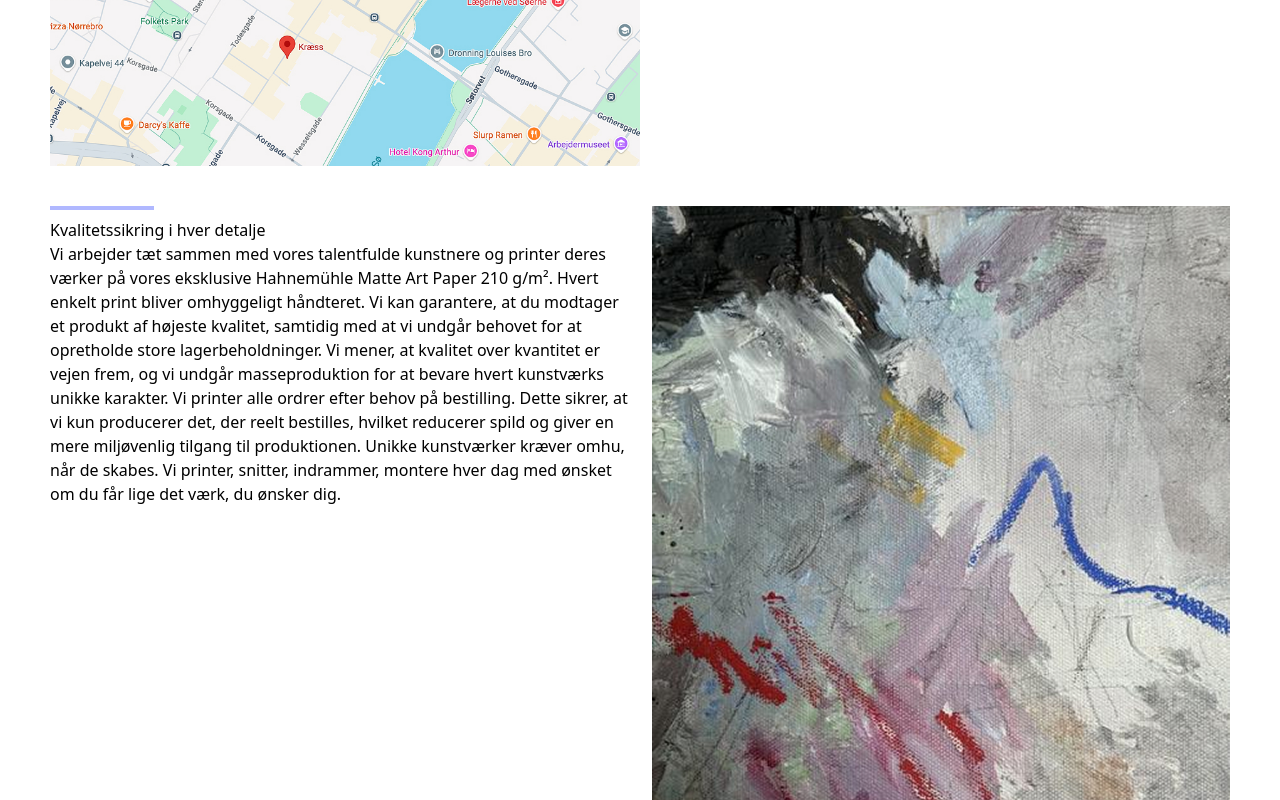
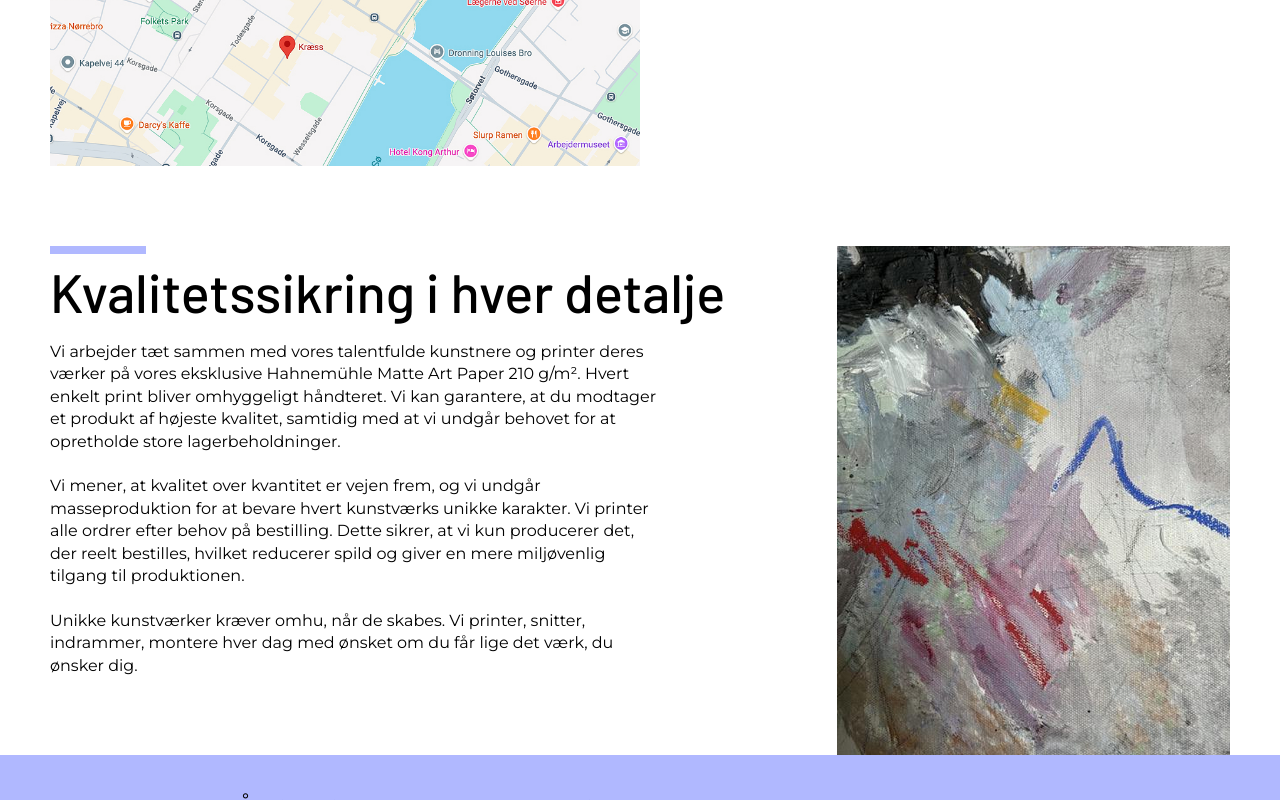
Before and after one commit to Aljo0004/4_sem_eksamen, a Next.js app: page /about in a window 1280 px wide. Shown: the part 2000-2800 px from the top of the page. Built offline with nearby package versions, Linux system fonts and the light colour scheme.

Commit message:
Refactor Kvalitet and LearnMoreSection components for improved layout and readability

```diff
--- a/src/app/components/Kvalitet.jsx
+++ b/src/app/components/Kvalitet.jsx
@@ -1,17 +1,23 @@
 const Kvalitet = () => {
   return (
-    <div className="flex flex-col md:flex-row gap-6 items-stretch mb-10">
-      <div className="w-full md:w-1/2 order-2 md:order-1">
-        <div className="bg-(--primary-blue) h-1 w-26 mb-2"></div>
-        <h3>Kvalitetssikring i hver detalje</h3>
-        <h5>
-          Vi arbejder tæt sammen med vores talentfulde kunstnere og printer deres værker på vores eksklusive Hahnemühle Matte Art Paper 210 g/m². Hvert enkelt print bliver omhyggeligt håndteret. Vi kan garantere, at du modtager et produkt af højeste kvalitet, samtidig med at vi undgår behovet for at opretholde store lagerbeholdninger. Vi mener, at kvalitet over kvantitet er vejen frem, og vi undgår masseproduktion for at bevare hvert kunstværks unikke karakter. Vi printer alle ordrer efter behov på bestilling. Dette sikrer, at vi kun producerer det, der reelt bestilles, hvilket reducerer spild og giver en mere miljøvenlig tilgang til produktionen. Unikke kunstværker kræver omhu, når de skabes. Vi printer, snitter, indrammer, montere hver dag med ønsket om du får lige det værk, du ønsker
-          dig.
-        </h5>
-      </div>
+    <div className=" pt-10">
+      <div className="flex flex-col lg:flex-row lg:justify-between items-start">
+        {/* Text column: stays above image on mobile, left on desktop */}
+        <div className="order-2 w-full lg:w-480px lg:order-1 pb-10">
+          <div className="">
+            <div className="bg-(--primary-blue) h-2 w-24 mb-2 mt-5 lg:mt-0"></div>
+            <h2 className="t-h2 pb-5">Kvalitetssikring i hver detalje</h2>
+            <p className="t-p lg:pr-45">
+              Vi arbejder tæt sammen med vores talentfulde kunstnere og printer deres værker på vores eksklusive Hahnemühle Matte Art Paper 210 g/m². Hvert enkelt print bliver omhyggeligt håndteret. Vi kan garantere, at du modtager et produkt af højeste kvalitet, samtidig med at vi undgår behovet for at opretholde store lagerbeholdninger. <br></br>
+              <br></br> Vi mener, at kvalitet over kvantitet er vejen frem, og vi undgår masseproduktion for at bevare hvert kunstværks unikke karakter. Vi printer alle ordrer efter behov på bestilling. Dette sikrer, at vi kun producerer det, der reelt bestilles, hvilket reducerer spild og giver en mere miljøvenlig tilgang til produktionen. <br></br>
+              <br></br>Unikke kunstværker kræver omhu, når de skabes. Vi printer, snitter, indrammer, montere hver dag med ønsket om du får lige det værk, du ønsker dig.
+            </p>
+          </div>
+        </div>
 
-      <div className="w-full md:w-1/2 order-1 md:order-2">
-        <img src="/images/Learn-More-kvalitet_img.jpg" alt="Hvem er" className="w-full h-full object-cover" />
+        <div className="w-full lg:w-1/2 lg:order-2 lg:flex">
+          <img src="/images/Learn-More-kvalitet_img.jpg" alt="Learn more" className="" />
+        </div>
       </div>
     </div>
   );
--- a/src/app/components/LearnMoreSection.jsx
+++ b/src/app/components/LearnMoreSection.jsx
@@ -5,7 +5,7 @@ const LearnMoreSection = () => {
         {/* Text column: stays above image on mobile, left on desktop */}
         <div className="order-2 w-full lg:w-480px lg:order-1">
           <div className="">
-            <div className="bg-(--primary-blue) h-2 w-24 mb-2 mt-5"></div>
+            <div className="bg-(--primary-blue) h-2 w-24 mb-2 mt-5 lg:mt-0"></div>
             <h2 className="t-h2 pb-5">Hvem er KÆNTT</h2>
             <p className="t-p lg:pr-45">
               KÆNTT er et kurateret kunstgalleri i København, skabt som et nyt projekt fra Kræss på Nørrebro. Vi arbejder med unika værker i form af plakater og keramik, udvalgt med fokus på æstetik, kvalitet og en stærk visuel identitet.
@@ -29,7 +29,7 @@ const LearnMoreSection = () => {
         {/* Text column: stays above image on mobile, left on desktop */}
         <div className="order-2 w-full lg:w-480px lg:order-2">
           <div className="">
-            <div className="bg-(--primary-blue) h-2 w-24 mb-2 mt-5"></div>
+            <div className="bg-(--primary-blue) h-2 w-24 mb-2 mt-5 lg:mt-0"></div>
             <h2 className="t-h2 pb-5">Hvad er vores vision?</h2>
             <p className="t-p lg:pr-45">
               KÆNTT er skabt med en vision om at bringe unika kunst tættere på en ny generation af kunstkøbere i København. Som et high-end galleri og et nyt projekt fra Kræss på Nørrebro, er ambitionen at skabe et kurateret univers, hvor kvalitet, æstetik og personlighed går hånd i hånd.<br></br>
```
